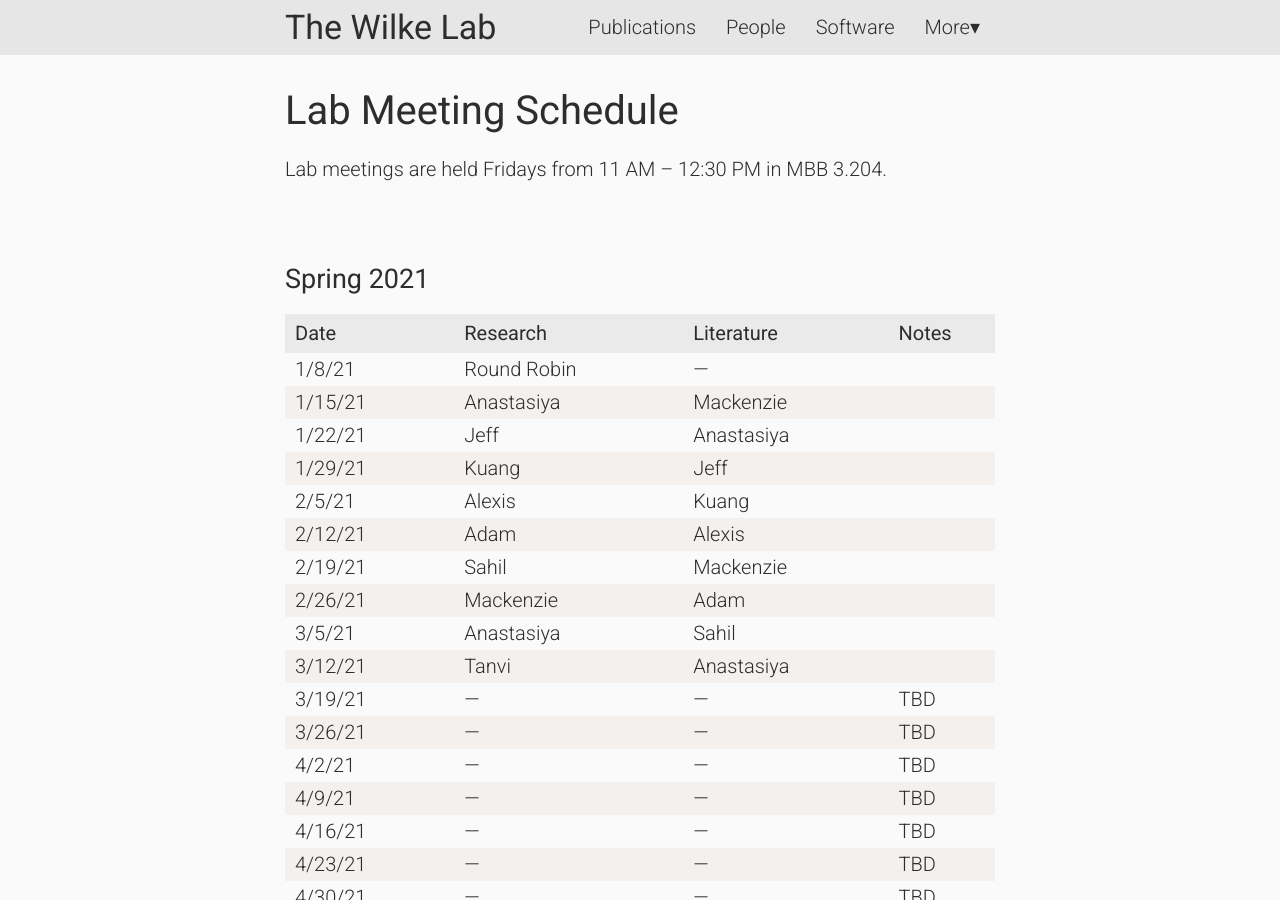
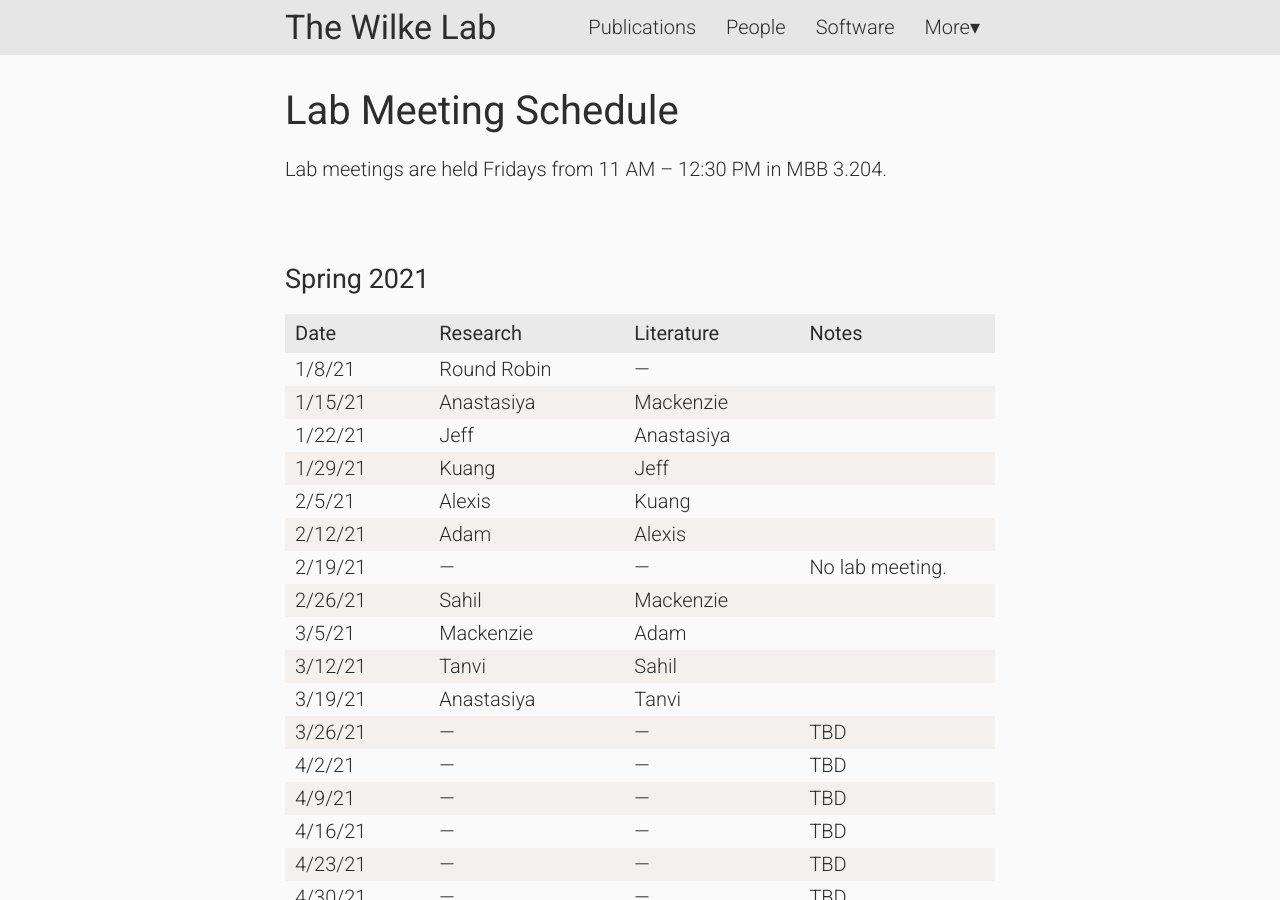
Before and after one commit to wilkelab/wilkelab.github.io, a Jekyll site: the page built from lab_meetings.md, in a window 1280 px wide and 900 px high. Built offline with Jekyll 4.4.1, drawn with Linux system fonts in a browser that asks for light colours; nearby versions of some CDN libraries.

Commit message:
Shift schedule from campus closure

```diff
--- a/lab_meetings.md
+++ b/lab_meetings.md
@@ -18,11 +18,11 @@
 | 1/29/21 || Kuang || Jeff  ||
 | 2/5/21 || Alexis || Kuang ||
 | 2/12/21 || Adam || Alexis |||
-| 2/19/21 || Sahil || Mackenzie ||
-| 2/26/21 || Mackenzie  || Adam ||
-| 3/5/21 || Anastasiya || Sahil ||
-| 3/12/21 || Tanvi || Anastasiya ||
-| 3/19/21 || --- || --- || TBD
+| 2/19/21 || --- || --- || No lab meeting.
+| 2/26/21 || Sahil || Mackenzie ||
+| 3/5/21 || Mackenzie  || Adam ||
+| 3/12/21 || Tanvi || Sahil ||
+| 3/19/21 || Anastasiya || Tanvi ||
 | 3/26/21 || --- || --- || TBD
 | 4/2/21 || --- || --- || TBD
 | 4/9/21 || --- || --- || TBD
```
